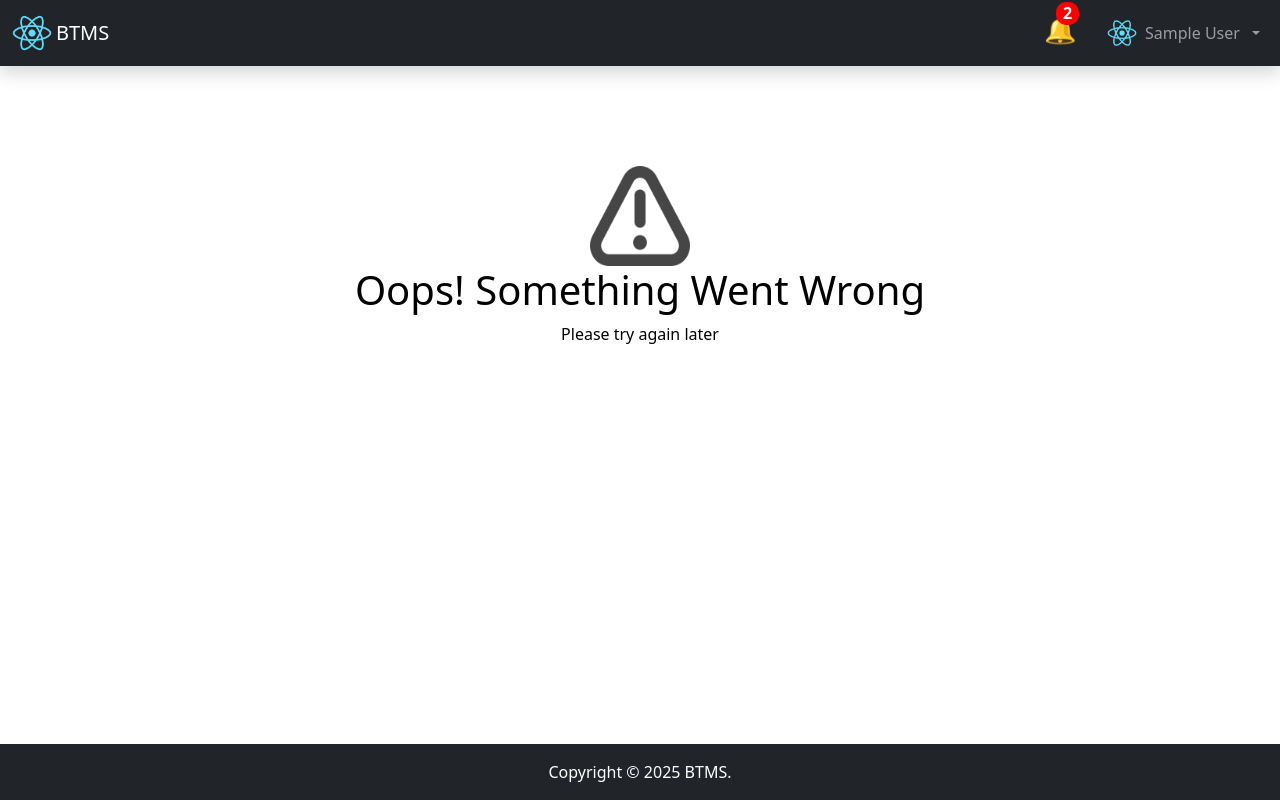
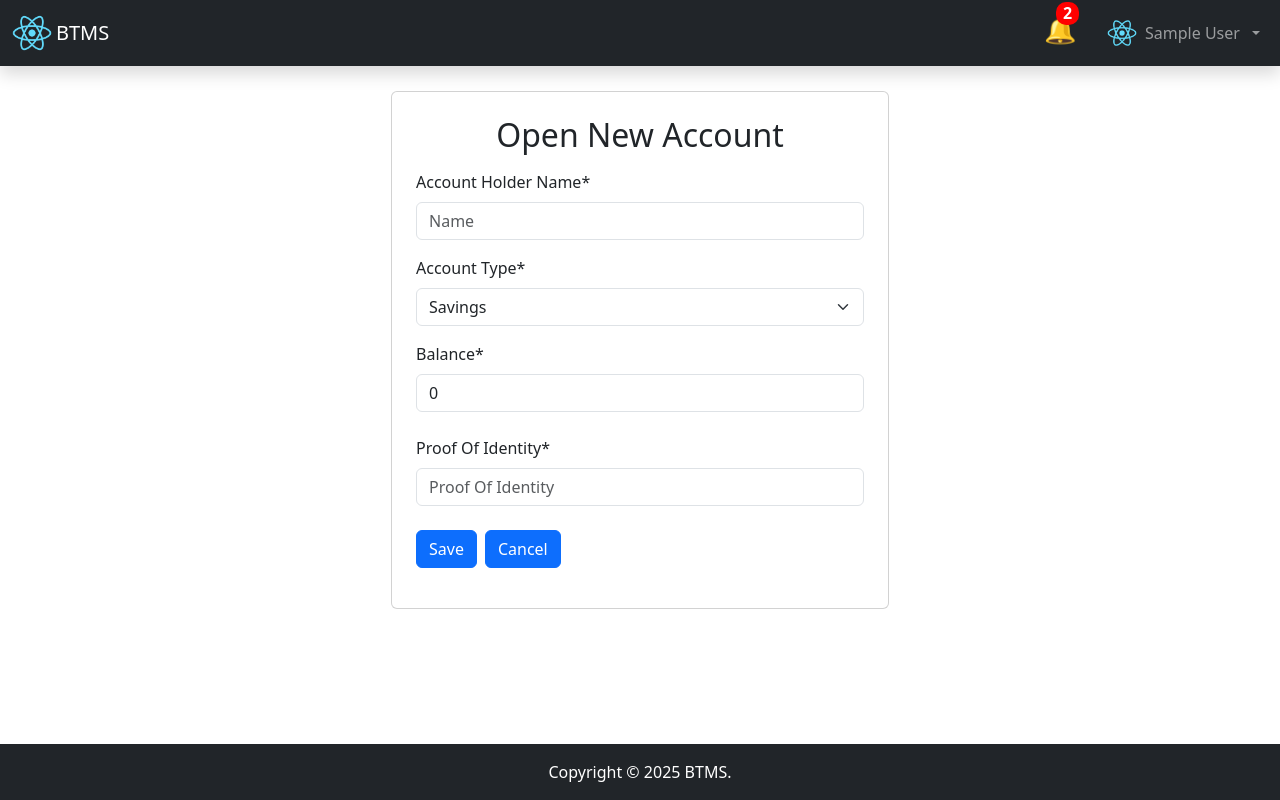
Before and after one commit to neojarvis-testing/c7c1bb4c-836c-4171-8fab-61d03889c44e-5ce88309-aa9c-4580-84e6-11ea29431275, a React (Create React App) app in the folder reactapp/: page /customer/accounts/create in a window 1280 px wide. Built offline with nearby package versions, Linux system fonts and the light colour scheme; sample sign-in values are in the browser's storage.

Commit message:
create account done

```diff
--- a/reactapp/src/App.css
+++ b/reactapp/src/App.css
@@ -1,3 +1,8 @@
+.font-small
+{
+    font-size: 12px;
+}
+
 .app_link
 {
     color:#0d6efd;
--- a/reactapp/src/App.js
+++ b/reactapp/src/App.js
@@ -11,6 +11,7 @@ import HomePage from "./Components/HomePage";
 import ViewAllAccounts from "./ManagerComponents/ViewAllAccountsComponent"
 // Customer
 import Account from "./CustomerComponents/AccountComponent";
+import AccountForm from "./CustomerComponents/AccountForm"
 
 function App() {
     return (
@@ -32,6 +33,7 @@ function App() {
                             <Route path="/manager/accounts" element={<ViewAllAccounts />} />
                             {/* Customer */}
                             <Route path="/customer/accounts" element={<Account />} />
+                            <Route path="/customer/accounts/create" element={<AccountForm />} />
                             <Route path="*" element={<ErrorPage />} />
                         </Route>
                     </Routes>
--- a/reactapp/src/Components/Layout.jsx
+++ b/reactapp/src/Components/Layout.jsx
@@ -12,7 +12,8 @@ const Layout = () => {
                     marginTop: "1px",
                     marginBottom: "1px",
                     //color: "white",
-                    minHeight: "400px"
+                    minHeight: "400px",
+                    paddingBottom: "80px",
                 }}
             >
                 <Outlet />
--- a/reactapp/src/Components/Login.css
+++ b/reactapp/src/Components/Login.css
@@ -1,10 +1,25 @@
 .login_container
 {
     width: auto;
+    min-width: 800px;
     position: absolute;
     top: 50%;
     left: 50%;
     transform: translate(-50%, -50%);
+}
+
+@media screen and (max-width: 800px)
+{
+    .login_container
+    {
+        width: 95%;
+        min-width: 400px;
+    }
+
+    .login_container_desc
+    {
+        display: none;
+    }
 }
 
 .login_gradient
--- a/reactapp/src/Components/Login.jsx
+++ b/reactapp/src/Components/Login.jsx
@@ -53,7 +53,7 @@ const Login = () => {
             <div className='login_container'>
                 <Container>
                     <Row>
-                        <Col className='login_gradient p-4'>
+                        <Col className='login_gradient p-4 login_container_desc'>
                             <h1>BTMS</h1>
                             <p>Manage your finance seemlesly with BTMS. Login into access your account and perform transactions effectively</p>
                         </Col>
--- a/reactapp/src/Components/Signup.jsx
+++ b/reactapp/src/Components/Signup.jsx
@@ -67,7 +67,7 @@ const Signup = () => {
     });
 
     useEffect(() => {
-        if (user) navigate("/home");
+        if (user) navigate("/");
     })
 
     return (
--- a/reactapp/src/CustomerComponents/AccountComponent.jsx
+++ b/reactapp/src/CustomerComponents/AccountComponent.jsx
@@ -2,8 +2,11 @@ import { useState, useContext, useCallback, useEffect } from "react";
 import { UserContext } from "../context/UserContext";
 import { apiGetUserAccountAsync } from '../apiConfig'
 import AccountView from "./AccountViewComponent";
+import { Button, Row, Col } from "react-bootstrap";
+import { useNavigate } from "react-router-dom";
 
 const Account = () => {
+    var navigate = useNavigate();
     const { user } = useContext(UserContext);
     const [accounts, setAccounts] = useState([]);
 
@@ -23,6 +26,21 @@ const Account = () => {
     return (
         <>
             <div className='container'>
+                <Row>
+                    <Col>
+                        <h1 className='page_title'> Accounts </h1>
+                    </Col>
+                </Row>
+                <Row>
+                    <Col className="mb-4">
+                        <Button onClick={() => {
+                            navigate("create");
+                        }}>Open New Account</Button>
+                        {(!accounts || accounts.length === 0) &&
+                            <div className='message_div'>No accounts were found.</div>
+                        }
+                    </Col>
+                </Row>
                 <AccountView accounts={accounts} />
             </div>
         </>
--- a/reactapp/src/CustomerComponents/AccountForm.jsx
+++ b/reactapp/src/CustomerComponents/AccountForm.jsx
@@ -0,0 +1,134 @@
+import './AccountForm.css'
+import Container from 'react-bootstrap/Container'
+import Row from 'react-bootstrap/Row'
+import Col from 'react-bootstrap/Col'
+import Card from 'react-bootstrap/Card'
+import Form from 'react-bootstrap/Form'
+import Button from 'react-bootstrap/Button'
+import { useState, useContext } from 'react';
+import { useFormik } from "formik";
+import * as Yup from "yup";
+import { UserContext } from "../context/UserContext";
+import { apiCreateAccountAsync } from '../apiConfig'
+import { useNavigate } from 'react-router-dom'
+import { Toast, ConfirmToast } from '../lib/common'
+
+const AccountForm = () => {
+    var { user } = useContext(UserContext);
+    const navigate = useNavigate();
+    const [error, setError] = useState(undefined);
+
+    const formik = useFormik({
+        initialValues: {
+            accountId: 0,
+            accountHolderName: "",
+            accountType: "Savings",
+            balance: 0,
+            proofOfIdentity: "",
+        },
+        validationSchema: Yup.object({
+            accountHolderName: Yup.string()
+                .required("Account Holder Name is required"),
+            accountType: Yup.string()
+                .oneOf(["Savings", "Current"], "Invalid account type")
+                .required("Account Type is required"),
+            balance: Yup.number()
+                .min(1, "Balance must be grater than zero")
+                .required("Balance is required"),
+            proofOfIdentity: Yup.string()
+                .required("Proof Of Identity is required"),
+        }),
+        onSubmit: async (values) => {
+            setError("");
+            var confirmed = await ConfirmToast(
+                "Open New Account",
+                "Are you sure you want to open a new account?");
+            if (confirmed) {
+                var response = await apiCreateAccountAsync(user.token, {
+                    ...values,
+                    status: "Pending",
+                    userId: user.userId
+                });
+                console.log("response", response);
+                if (response.success) {
+                    await Toast.fire({
+                        icon: "success",
+                        title: "Open New Account is Successful!"
+                    });
+                    navigate("/customer/accounts");
+                } else {
+                    //setError(response.message);
+                    await Toast.fire({
+                        icon: "error",
+                        title: response.message
+                    })
+                    setError("Something went wrong, Please try with different data");
+                }
+            }
+
+        },
+    });
+
+    return (
+        <>
+            <Container>
+                <Row>
+                    <Col sm={0} md={2} lg={3}></Col>
+                    <Col sm={12} md={8} lg={6}>
+                        <Card className="p-4 m-4">
+                            <Form onSubmit={formik.handleSubmit} noValidate>
+                                <Form.Group className='mb-3 text-center'>
+                                    <h2>Open New Account</h2>
+                                </Form.Group>
+                                <Form.Group className='mb-3'>
+                                    <Form.Label className=''>Account Holder Name*</Form.Label>
+                                    <Form.Control type="text" id="accountHolderName" {...formik.getFieldProps("accountHolderName")} placeHolder="Name" />
+                                    {formik.touched.accountHolderName && formik.errors.accountHolderName &&
+                                        <Form.Label className='app_error'>{formik.errors.accountHolderName}</Form.Label>
+                                    }
+                                </Form.Group>
+                                <Form.Group className='mb-3'>
+                                    <Form.Label className=''>Account Type*</Form.Label>
+                                    <Form.Select id="accountType" {...formik.getFieldProps("accountType")} >
+                                        <option value="Savings">Savings</option>
+                                        <option value="Current">Current</option>
+                                    </Form.Select>
+                                    {formik.touched.accountType && formik.errors.accountType &&
+                                        <Form.Label className='app_error'>{formik.errors.accountType}</Form.Label>
+                                    }
+                                </Form.Group>
+                                <Form.Group className='mb-4'>
+                                    <Form.Label className=''>Balance*</Form.Label>
+                                    <Form.Control type="number" id="balance" {...formik.getFieldProps("balance")} placeHolder="Balance" />
+                                    {formik.touched.balance && formik.errors.balance &&
+                                        <Form.Label className='app_error'>{formik.errors.balance}</Form.Label>
+                                    }
+                                </Form.Group>
+                                <Form.Group className='mb-4'>
+                                    <Form.Label className=''>Proof Of Identity*</Form.Label>
+                                    <Form.Control type="text" id="proofOfIdentity" {...formik.getFieldProps("proofOfIdentity")} placeHolder="Proof Of Identity" />
+                                    {formik.touched.proofOfIdentity && formik.errors.proofOfIdentity &&
+                                        <Form.Label className='app_error'>{formik.errors.proofOfIdentity}</Form.Label>
+                                    }
+                                </Form.Group>
+                                {error &&
+                                    <Form.Group className='app_error'>
+                                        <p>{error}</p>
+                                    </Form.Group>
+                                }
+                                <Form.Group className='mb-3'>
+                                    <Button type="submit" className='me-2'>Save</Button>
+                                    <Button type="button" onClick={() => {
+                                        navigate("/customer/accounts")
+                                    }}>Cancel</Button>
+                                </Form.Group>
+                            </Form>
+                        </Card>
+                    </Col>
+                </Row>
+            </Container>
+        </>
+    )
+}
+
+export default AccountForm;
--- a/reactapp/src/apiConfig.js
+++ b/reactapp/src/apiConfig.js
@@ -21,6 +21,8 @@ export const apiRegisterAsync = async (userData) => {
         return { success: false, message: error.response?.data };
     }
 }
+
+// Accounts
 
 export const apiGetAllAccountAsync = async (token) => {
     try {
@@ -67,3 +69,17 @@ export const apiUpdateAccountStatusAsync = async (token, accountId, status) => {
         return { success: false, message: error.response?.data };
     }
 }
+
+export const apiCreateAccountAsync = async (token, account) => {
+    try {
+        const response = await axios.post(`${serviceUrl}/api/account`, account, {
+            headers: {
+                'Authorization': `Bearer ${token}`
+            }
+        });
+        return { success: true, data: response.data };
+    } catch (error) {
+        console.error("apiCreateAccountAsync error:", error);
+        return { success: false, message: error.response?.data };
+    }
+}
```
Also changed, not shown: reactapp/src/CustomerComponents/AccountViewComponent.jsx (+14 -10 lines).
